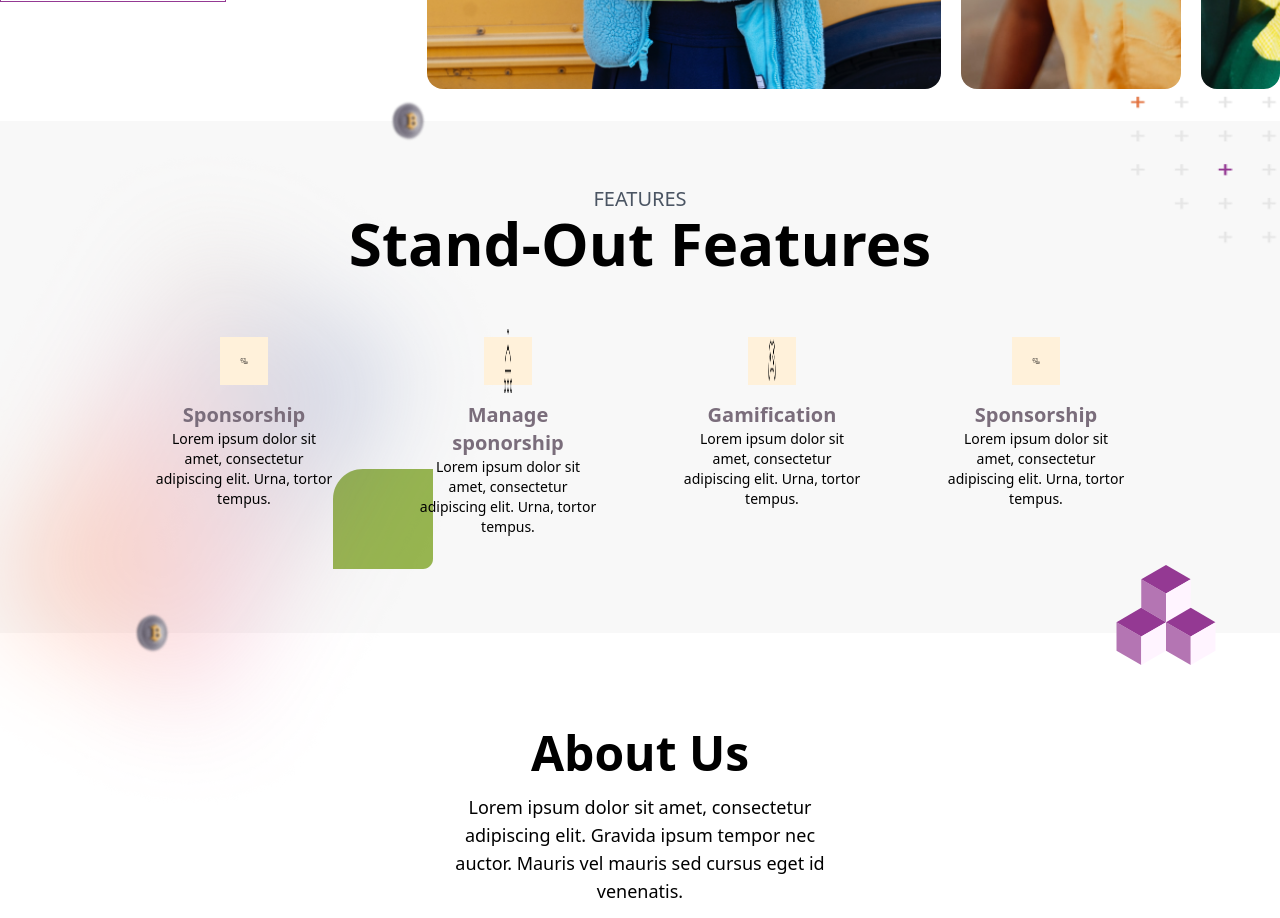
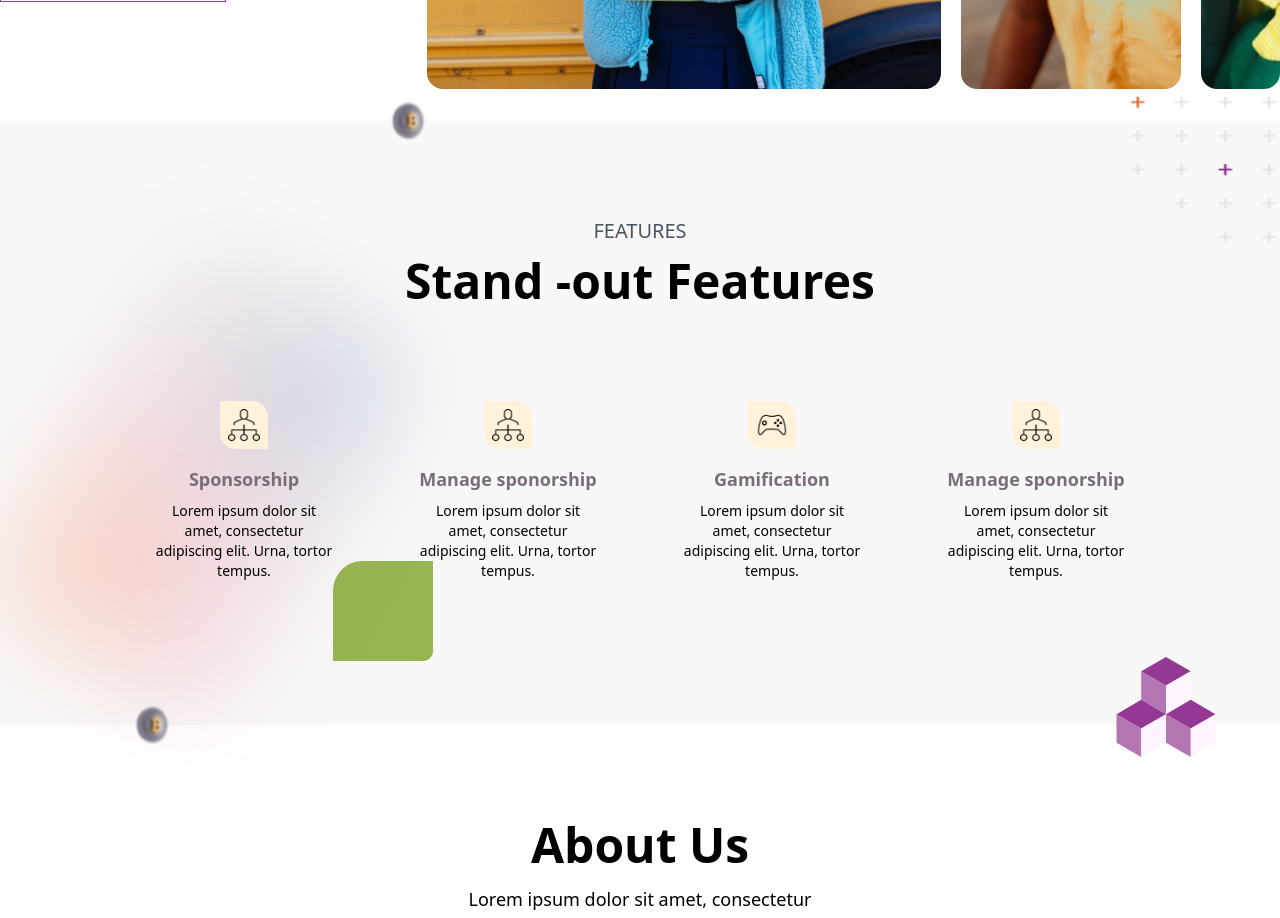
Before and after one commit to arudovwen/akada, a React (Create React App) app: page / in a window 1280 px wide. Shown: the part 600-1518 px from the top of the page. Built offline with nearby package versions, Linux system fonts and the light colour scheme.

Commit message:
Update Features.js

```diff
--- a/src/pages/Landing/Features.js
+++ b/src/pages/Landing/Features.js
@@ -1,85 +1,84 @@
-import * as React from 'react';
-import star from '../../images/star.png';
-import blocks from '../../images/blocks.svg';
-import Sponsorship from '../../images/Sponsorship.svg';
-import gradient from '../../images/gradient.png';
-import managementSponsorship from '../../images/management.png';
-import controller from '../../images/controller.png';
-import rec from '../../images/rec.svg';
-import coin from '../../images/coin.png';
+import * as React from "react";
+import star from "../../images/star.png";
+import blocks from "../../images/blocks.svg";
+import Sponsorship from "../../images/sponsor.png";
+import Game from "../../images/gamecontroller.png";
+import gradient from "../../images/gradient.png";
+import rec from "../../images/rec.svg";
+import coin from "../../images/coin.png";
 const categories = [
   {
     id: 1,
     img: Sponsorship,
-    title: 'Sponsorship',
-    text: 'Lorem ipsum dolor sit amet, consectetur adipiscing elit. Urna, tortor tempus. ',
-  },
-  {
-    id: 1,
-    img: managementSponsorship,
-    title: 'Manage sponorship',
-    text: 'Lorem ipsum dolor sit amet, consectetur adipiscing elit. Urna, tortor tempus. ',
-  },
-  {
-    id: 1,
-    img: controller,
-    title: 'Gamification',
-    text: 'Lorem ipsum dolor sit amet, consectetur adipiscing elit. Urna, tortor tempus. ',
+    title: "Sponsorship",
+    text: "Lorem ipsum dolor sit amet, consectetur adipiscing elit. Urna, tortor tempus. ",
   },
   {
     id: 1,
     img: Sponsorship,
-    title: 'Sponsorship',
-    text: 'Lorem ipsum dolor sit amet, consectetur adipiscing elit. Urna, tortor tempus. ',
+    title: "Manage sponorship",
+    text: "Lorem ipsum dolor sit amet, consectetur adipiscing elit. Urna, tortor tempus. ",
+  },
+  {
+    id: 1,
+    img: Game,
+    title: "Gamification",
+    text: "Lorem ipsum dolor sit amet, consectetur adipiscing elit. Urna, tortor tempus. ",
+  },
+  {
+    id: 1,
+    img: Sponsorship,
+    title: "Manage sponorship",
+    text: "Lorem ipsum dolor sit amet, consectetur adipiscing elit. Urna, tortor tempus. ",
   },
 ];
 function Features() {
   return (
-    <div className='bg-[#f8f8f8] py-16 relative'>
-      <div className='container text-center'>
-        <h5 className='text-xl text-gray-600 uppercase'>Features</h5>
-        <h2 className='text-6xl font-black mb-8 capitalize'>
-          Stand-out Features
-        </h2>
+    <div className="bg-[#f8f8f8] py-24 relative">
+      <div className="container text-center">
+        <h5 className="text-xl text-gray-600 uppercase mb-3">Features</h5>
+        <h2 className="text-5xl font-black mb-12">Stand -out Features</h2>
 
-        <div className='grid grid-cols-4 gap-8 mt-8 lg:w-[80%] mx-auto relative'>
-          {categories.map((item, index) => (
-            <div key={index} className=' z-20 hover:shadow-lg hover:bg-white px-6 py-8 rounded-3xl transition ease-in-out delay-300 duration-300'>
-              <div className='p-5 bg-[#FFF1DA] rounded-t-8 rounded-b-8 w-12 h-12 flex items-center justify-center mx-auto mb-4'>
-                {' '}
-                <img src={item.img} className='w-16 h-16 mx-auto' />
+        <div className="grid grid-cols-1 md:grid-cols-4 gap-8 mt-8 lg:w-[80%] mx-auto relative">
+          {categories.map((item) => (
+            <div className=" z-20 hover:shadow-lg hover:bg-white px-6 py-12 rounded-3xl transition ease-in-out delay-300 duration-300">
+              <div className="bg-[#FFF1DA]  rounded-bl-2xl rounded-tr-2xl w-12 h-12 flex items-center justify-center mx-auto mb-4">
+                {" "}
+                <img src={item.img} className="w-8 h-8" alt="features" />
               </div>
-              <h5 className='text-xl font-bold text-[#7A6D7B]'>{item.title}</h5>
-              <p className='text-sm'>{item.text}</p>
+              <h5 className="text-lg font-bold text-[#7A6D7B] mb-2">
+                {item.title}
+              </h5>
+              <p className="text-sm">{item.text}</p>
             </div>
           ))}
           <img
             src={rec}
-            alt='star'
-            className='w-[100px] h-[100px] mx-auto absolute left-[20%] bottom-0'
+            alt="star"
+            className="w-[100px] h-[100px] mx-auto absolute left-[20%] -bottom-8"
           />
         </div>
       </div>
       <img
         src={star}
-        alt='star'
-        className='w-[150px] h-[160px] mx-auto absolute right-0 -top-8'
+        alt="star"
+        className="w-[150px] h-[160px] mx-auto absolute right-0 -top-8"
       />
-      <img src={gradient} alt='star' className=' absolute left-0 top-0 ' />
+      <img src={gradient} alt="star" className=" absolute left-0 top-0" />
       <img
         src={coin}
-        alt='star'
-        className=' absolute left-[30%] -top-6 w-12 h-12'
+        alt="star"
+        className=" absolute left-[30%] -top-6 w-12 h-12"
       />
       <img
         src={coin}
-        alt='star'
-        className=' absolute left-[10%] -bottom-6 w-12 h-12'
+        alt="star"
+        className=" absolute left-[10%] -bottom-6 w-12 h-12"
       />
       <img
         src={blocks}
-        alt='star'
-        className='w-[100px] h-[100px] absolute right-16 -bottom-8'
+        alt="star"
+        className="w-[100px] h-[100px] absolute right-16 -bottom-8"
       />
     </div>
   );
```
